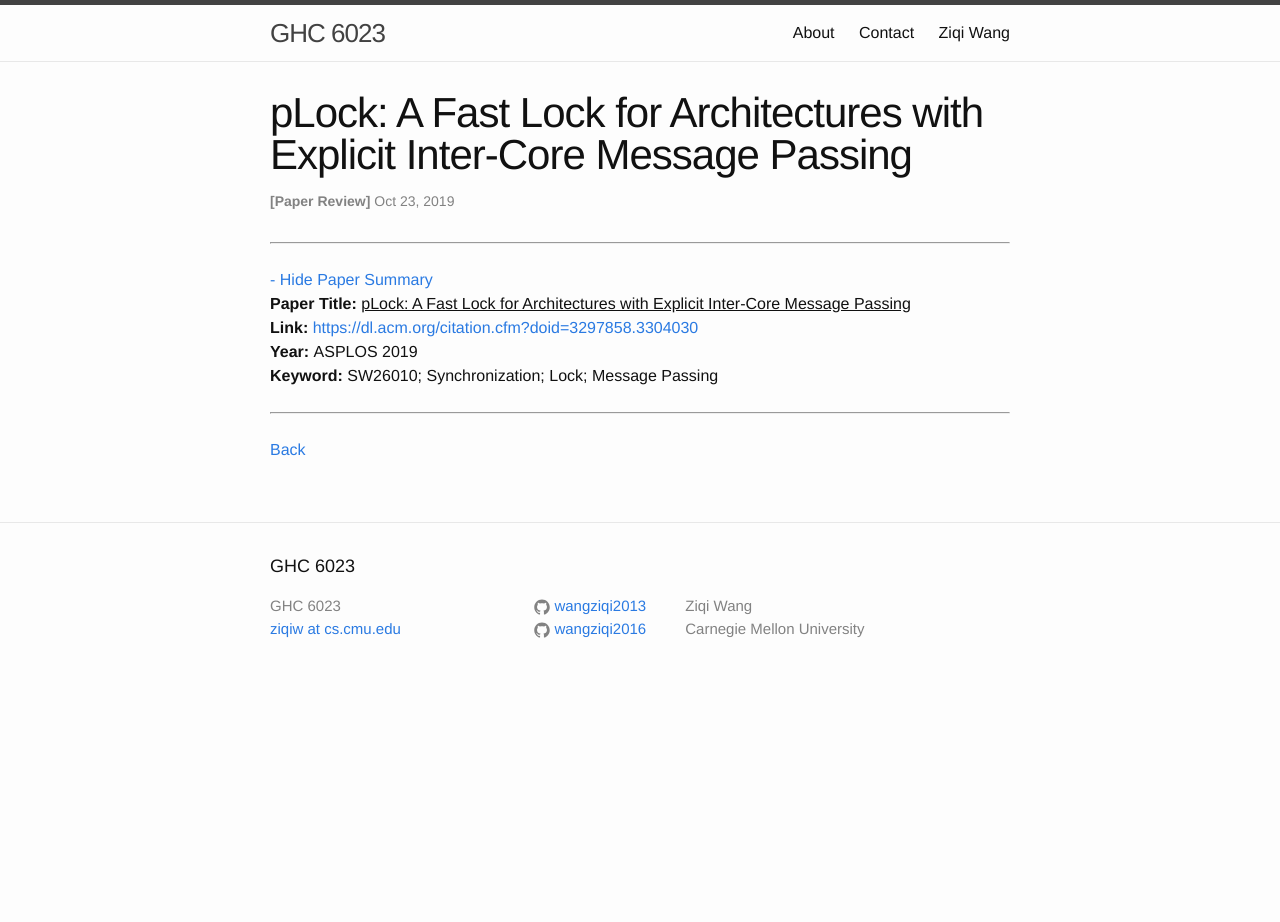
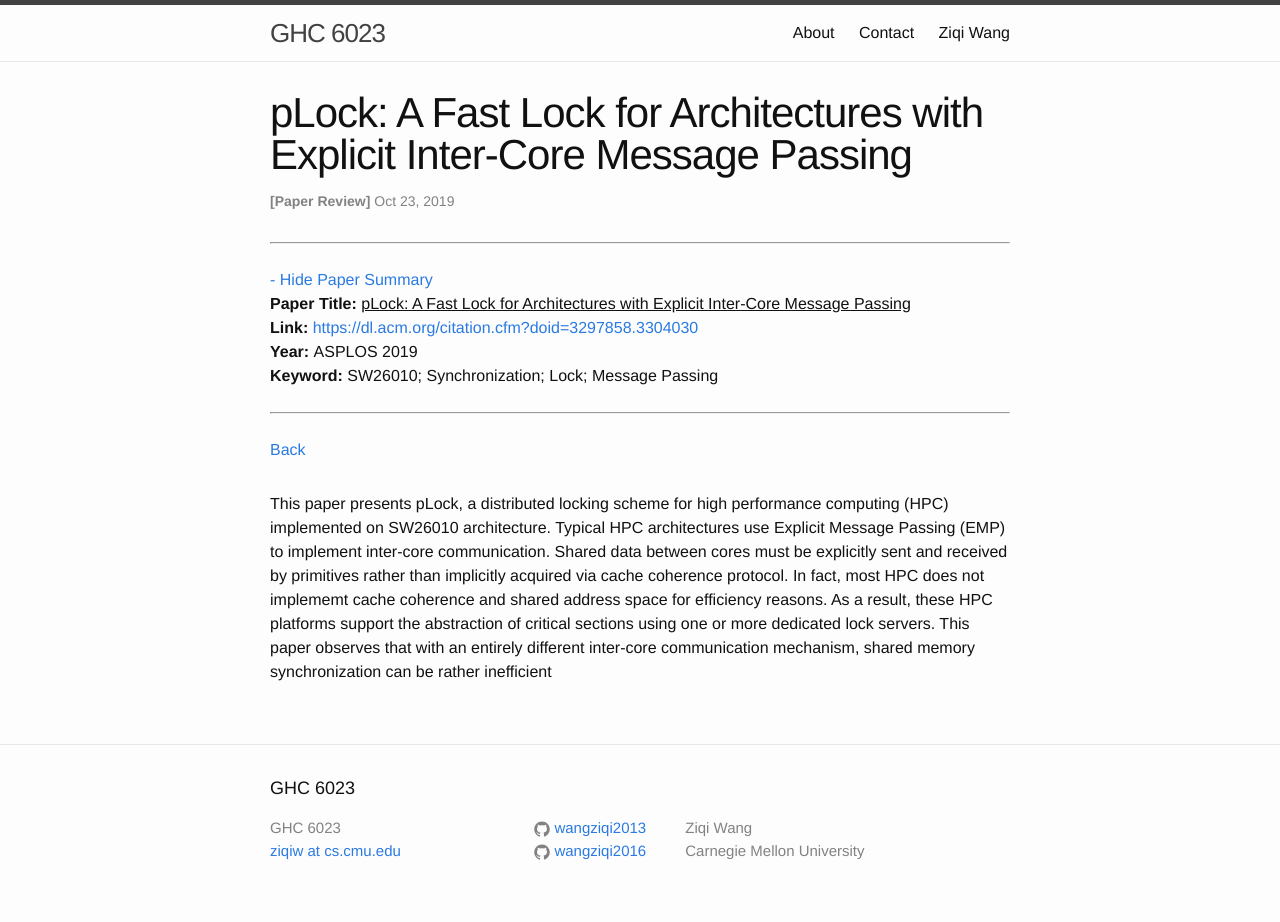
Before and after one commit to wangziqi2013/wangziqi2013.github.io, a Jekyll site: the page built from _posts/2019-10-23-plock.markdown, in a window 1280 px wide. Built offline with Jekyll 4.4.1, drawn with Linux system fonts in a browser that asks for light colours; before the commit the page ends 900 px from its top, so only the background shows below that.

Commit message:
Adding lock server

```diff
--- a/_posts/2019-10-23-plock.markdown
+++ b/_posts/2019-10-23-plock.markdown
@@ -12,3 +12,11 @@ htm_cd:
 htm_cr:
 version_mgmt:
 ---
+
+This paper presents pLock, a distributed locking scheme for high performance computing (HPC) implemented on SW26010 architecture.
+Typical HPC architectures use Explicit Message Passing (EMP) to implement inter-core communication. Shared data between
+cores must be explicitly sent and received by primitives rather than implicitly acquired via cache coherence protocol.
+In fact, most HPC does not implememt cache coherence and shared address space for efficiency reasons. As a result, these
+HPC platforms support the abstraction of critical sections using one or more dedicated lock servers.
+This paper observes
+that with an entirely different inter-core communication mechanism, shared memory synchronization can be rather inefficient
```
